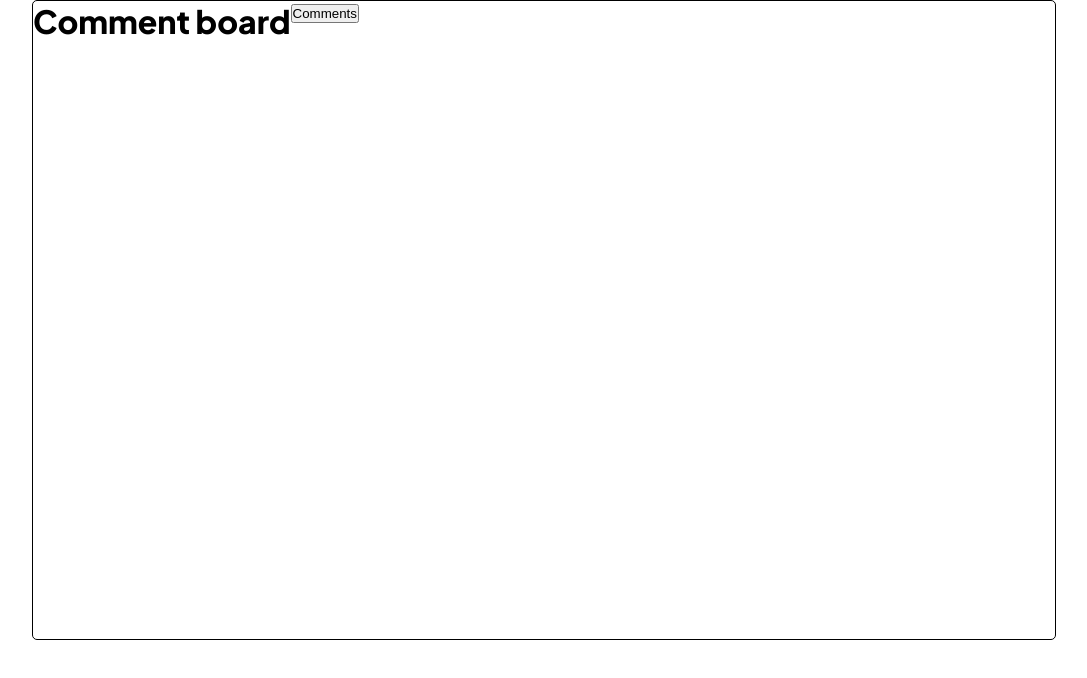
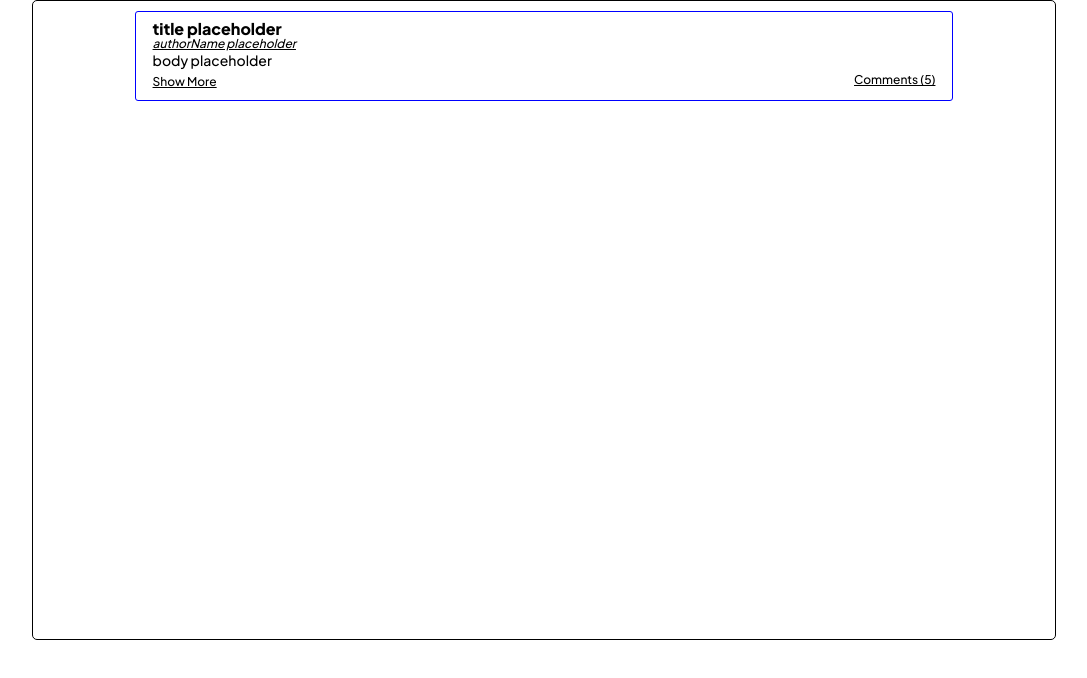
Before and after one commit to DaveJanata/eppTecAngular, an Angular app: page / in a window 1280 px wide. Shown: the top 678 px of the page, without its empty margins (96-1183 px from the left). Built offline with nearby package versions, Linux system fonts and the light colour scheme.

Commit message:
visuals work

```diff
--- a/src/app/app.component.html
+++ b/src/app/app.component.html
@@ -1,4 +1,3 @@
 <div class="container">
-  <app-post></app-post>
-  <app-comment-button class='comment-button'></app-comment-button>
+  <app-post class="post"></app-post>
 </div>
--- a/src/app/app.module.ts
+++ b/src/app/app.module.ts
@@ -4,13 +4,13 @@ import { BrowserModule } from '@angular/platform-browser';
 import { AppRoutingModule } from './app-routing.module';
 import { AppComponent } from './app.component';
 import { PostComponent } from './components/post/post.component';
-import { CommentButtonComponent } from './components/comment-button/comment-button.component';
+import { ButtonComponent } from './components/button/button.component';
 
 @NgModule({
   declarations: [
     AppComponent,
     PostComponent,
-    CommentButtonComponent
+    ButtonComponent
   ],
   imports: [
     BrowserModule,
--- /dev/null
+++ b/src/app/components/button/button.component.html
@@ -0,0 +1 @@
+<p>{{ text }}</p>
--- /dev/null
+++ b/src/app/components/button/button.component.ts
@@ -0,0 +1,20 @@
+import { Component, OnInit, Input, Output } from '@angular/core';
+
+@Component({
+  selector: 'app-button',
+  templateUrl: './button.component.html',
+  styleUrls: ['./button.component.css']
+})
+export class ButtonComponent implements OnInit {
+  @Input() text: string;
+
+
+
+  constructor() {
+    this.text = '';
+   }
+
+  ngOnInit(): void {
+  }
+
+}
--- a/src/app/components/comment-button/comment-button.component.html
+++ /dev/null
@@ -1 +0,0 @@
-<button class='comment-button'>Comments</button>
--- a/src/app/components/comment-button/comment-button.component.ts
+++ /dev/null
@@ -1,15 +0,0 @@
-import { Component, OnInit } from '@angular/core';
-
-@Component({
-  selector: 'app-comment-button',
-  templateUrl: './comment-button.component.html',
-  styleUrls: ['./comment-button.component.css']
-})
-export class CommentButtonComponent implements OnInit {
-
-  constructor() { }
-
-  ngOnInit(): void {
-  }
-
-}
--- a/src/app/components/post/post.component.css
+++ b/src/app/components/post/post.component.css
@@ -0,0 +1,40 @@
+*{
+    box-sizing: border-box;
+}
+
+body{
+    border: 1px solid blue;
+    border-radius: 3px;
+    padding: 10px 2%;
+    margin-top: 10px;
+}
+
+
+.showMore, .comments{
+    font-size: 12px;
+    display: inline-block;
+    text-decoration: underline;
+}
+
+.comments{
+    position: relative;
+    top: 3px;
+    float:right;
+}
+
+/* title */
+h1{
+    font-size: 16px;
+    line-height: 0.9em;
+}
+/* author name */
+h2{
+    font-size: 12px;
+    font-style: italic;
+    font-weight: 300;
+    text-decoration: underline;
+}
+/* body text */
+p {
+    font-size: 14px;
+}
--- a/src/app/components/post/post.component.html
+++ b/src/app/components/post/post.component.html
@@ -1 +1,16 @@
-<h1>{{title}}</h1>
+<!DOCTYPE html>
+<html lang="en">
+<head>
+    <meta charset="UTF-8">
+    <meta http-equiv="X-UA-Compatible" content="IE=edge">
+    <meta name="viewport" content="width=device-width, initial-scale=1.0">
+    <title>Document</title>
+</head>
+<body>
+    <h1>{{title}}</h1>
+    <h2>{{authorName}}</h2>
+    <p>{{body}}</p>
+    <app-button text='Show More' class='showMore'></app-button>
+    <app-button text='Comments (5)' class='comments'></app-button>
+</body>
+</html>
--- a/src/app/components/post/post.component.ts
+++ b/src/app/components/post/post.component.ts
@@ -6,7 +6,10 @@ import { Component, OnInit } from '@angular/core';
   styleUrls: ['./post.component.css']
 })
 export class PostComponent implements OnInit {
-  title: string = 'Comment board';
+  title: string = 'title placeholder';
+  authorName: string = 'authorName placeholder';
+  body: string = 'body placeholder';
+
 
   constructor() { }
 
--- a/src/styles.css
+++ b/src/styles.css
@@ -19,4 +19,9 @@ body{
     min-width: 250px;
     max-width: 80%;
     min-height: 80vh;
+    justify-content: center;
 }
+
+.post{
+    width: 80%;
+}
--- a/tsconfig.json
+++ b/tsconfig.json
@@ -5,7 +5,7 @@
     "baseUrl": "./",
     "outDir": "./dist/out-tsc",
     "forceConsistentCasingInFileNames": true,
-    "strict": true,
+    "strict": false,
     "noImplicitOverride": true,
     "noPropertyAccessFromIndexSignature": true,
     "noImplicitReturns": true,
@@ -26,7 +26,7 @@
   "angularCompilerOptions": {
     "enableI18nLegacyMessageIdFormat": false,
     "strictInjectionParameters": true,
-    "strictInputAccessModifiers": true,
+    "strictInputAccessModifiers": false,
     "strictTemplates": true
   }
 }
```
Also changed, not shown: src/app/components/button/button.component.css (added), 1 other file (tests, documents, lock files or other folders).
